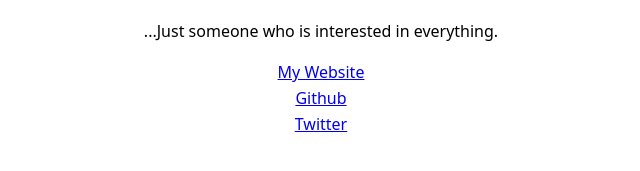
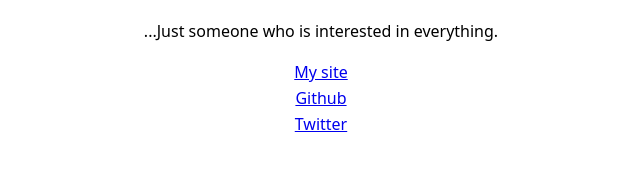
Before and after one commit to botza69/botza69.github.io, a plain HTML site: page index.html in a window 1280 px wide. Shown: the part 337-508 px from the top of the page, 319-959 px from the left. Drawn offline with Linux system fonts and the light colour scheme.

Commit message:
Update index.html

```diff
--- a/index.html
+++ b/index.html
@@ -40,7 +40,7 @@
 
     <ul>
       <!-- Replace __this_page__ with your domain -->
-      <li><a class="u-uid u-url" href="https://botza69.github.io">My Website</a></li>
+      <li><a class="u-uid u-url" href="https://botza69.github.io">My site</a></li>
 
       <!-- Update or remove the below links!
         Replace _mygithubid_ with your GitHub username -->
```
